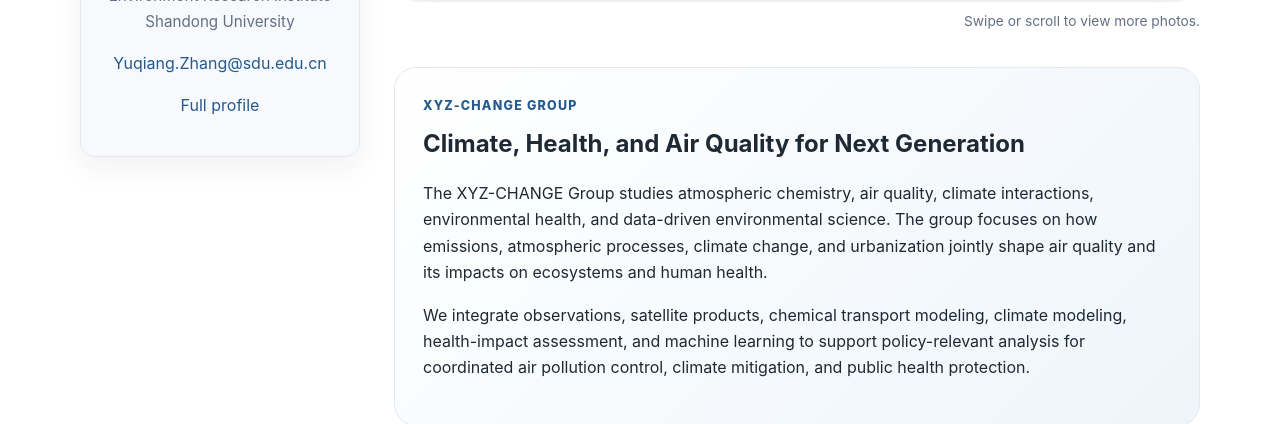
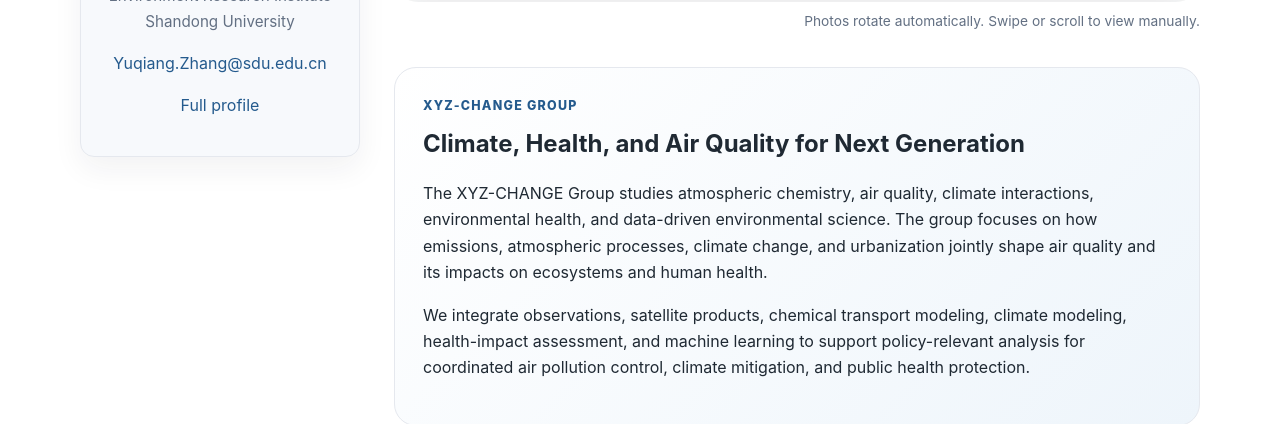
Before and after one commit to MuJSh/xyz_CHANGE, a Jekyll site: the page built from index.md, in a window 1280 px wide and 900 px high, cut to the strip 476-900 px from the top of the window. Built offline with Jekyll 4.4.1, drawn with Linux system fonts in a browser that asks for light colours; part of the change alters nothing that is shown.

Commit message:
Add automatic homepage photo rotation

```diff
--- a/index.md
+++ b/index.md
@@ -16,11 +16,11 @@ permalink: /
 
   <main class="home-main">
     <section class="home-top-photo">
-      <div class="home-photo-carousel" aria-label="XYZ-CHANGE group photos">
+      <div class="home-photo-carousel" id="homePhotoCarousel" aria-label="XYZ-CHANGE group photos">
         <img class="home-cover-photo" src="{{ '/assets/img/news/change.jpg' | relative_url }}" alt="XYZ-CHANGE Group photo 1">
         <img class="home-cover-photo" src="{{ '/assets/img/news/change2.jpg' | relative_url }}" alt="XYZ-CHANGE Group photo 2">
       </div>
-      <p class="carousel-hint">Swipe or scroll to view more photos.</p>
+      <p class="carousel-hint">Photos rotate automatically. Swipe or scroll to view manually.</p>
     </section>
 
     <section class="home-intro-card">
@@ -106,3 +106,23 @@ permalink: /
     </section>
   </main>
 </section>
+
+<script>
+(function () {
+  const carousel = document.getElementById('homePhotoCarousel');
+  if (!carousel) return;
+
+  const slides = carousel.querySelectorAll('.home-cover-photo');
+  if (slides.length < 2) return;
+
+  let index = 0;
+
+  setInterval(function () {
+    index = (index + 1) % slides.length;
+    carousel.scrollTo({
+      left: slides[index].offsetLeft,
+      behavior: 'smooth'
+    });
+  }, 4000);
+})();
+</script>
```
